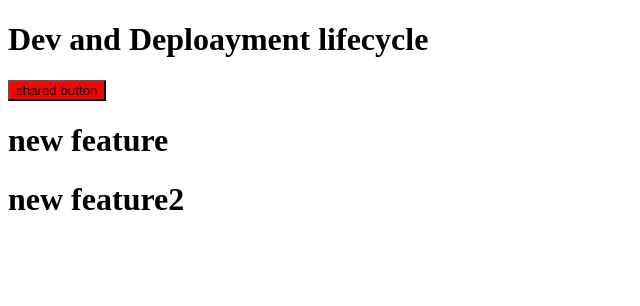
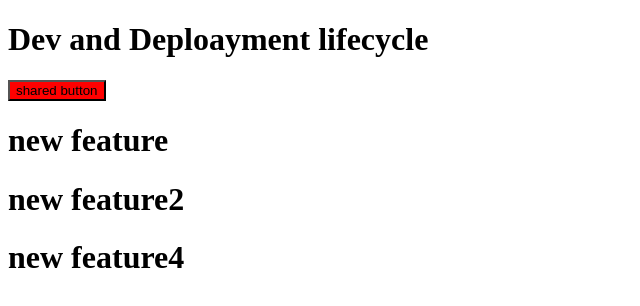
Before and after one commit to shekharpandey10/fe-deploy-lifecycle, a React (Vite) app in the folder apps/customer-portal/: page / in a window 1280 px wide. Shown: the top 306 px of the page, without its empty margins (0-640 px from the left). Built offline with nearby package versions, Linux system fonts and the light colour scheme.

Commit message:
feat 4 added

```diff
--- a/apps/customer-portal/src/App.tsx
+++ b/apps/customer-portal/src/App.tsx
@@ -10,6 +10,7 @@ function App() {
       <Button onClick={() => alert(formatCurrency(1234))} />
       <h1>new feature</h1>
       <h1>new feature2</h1>
+      <h1>new feature4</h1>
     </>
   )
 }
```
